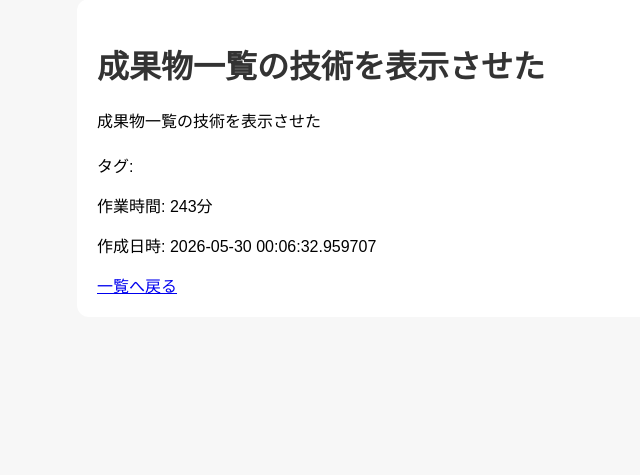
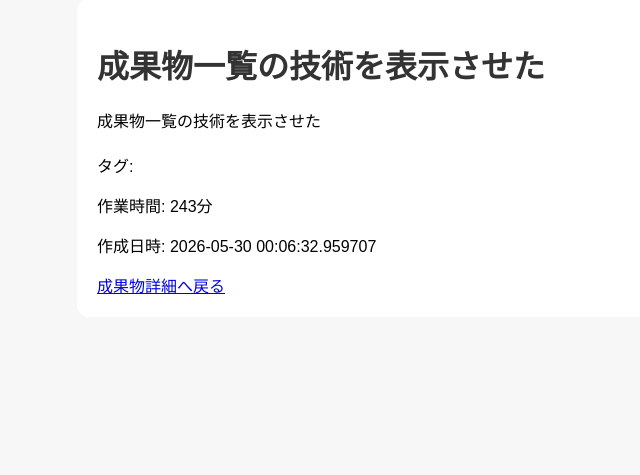
Before and after one commit to ki-hi-ro/freelance-blog, a FastAPI app: page /posts-page/1 in a window 1280 px wide. Shown: the part 149-624 px from the top of the page, without its empty margins (163-803 px from the left). Run offline with FastAPI, Linux system fonts and the light colour scheme; data comes from the database, SQL or seed files in the repository.

Commit message:
開発ログの詳細から成果物詳細に戻れるようにした

```diff
--- a/app/templates/post_detail.html
+++ b/app/templates/post_detail.html
@@ -13,7 +13,7 @@
     <p>作業時間: {{ post.work_time_minutes }}分</p>
     <p>作成日時: {{ post.created_at }}</p>
 
-    <a href="/posts-page">一覧へ戻る</a>
+    <a href="/works-page/{{ post.work_id }}">成果物詳細へ戻る</a>
   </div>
 
 {% endblock %}
```
